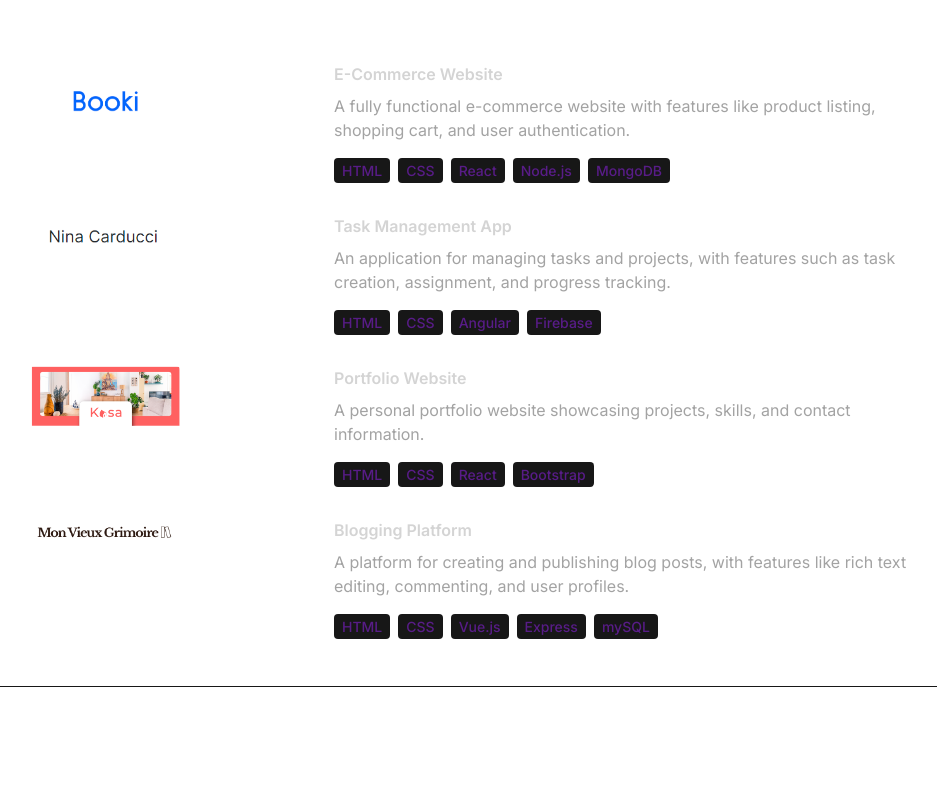
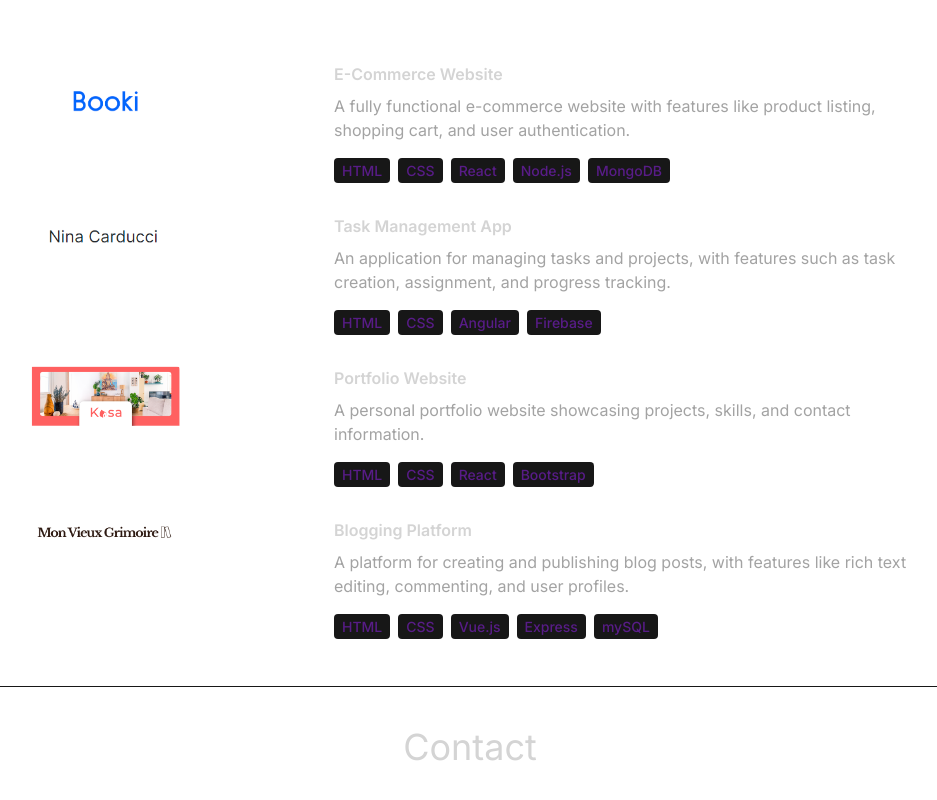
Before and after one commit to SilentCraftsman/OC.P8, a React (Vite) app: page / in a window 1280 px wide. Shown: the part 2810-3610 px from the top of the page, without its empty margins (170-1107 px from the left). Before the commit the page ends 3497 px from the top, so only its background shows below. Built offline with nearby package versions, Linux system fonts and the light colour scheme.

Commit message:
Contact.jsx, Création du composant

```diff
--- a/src/App.jsx
+++ b/src/App.jsx
@@ -5,6 +5,7 @@
 import Techno from "./components/Techno";
 import Experience from "./components/Experience";
 import Projects from "./components/Projects";
+import Contact from "./components/Contact";
 
 const App = () => {
   return (
@@ -20,6 +21,7 @@
         <Techno />
         <Experience />
         <Projects />
+        <Contact />
       </div>
     </div>
   );
--- /dev/null
+++ b/src/components/Contact.jsx
@@ -0,0 +1,11 @@
+import React from "react";
+
+const Contact = () => {
+  return (
+    <div className="border-b border-neutral-900 pb-20">
+      <h2 className="my-10 text-center text-4xl">Contact</h2>
+    </div>
+  );
+};
+
+export default Contact;
```
